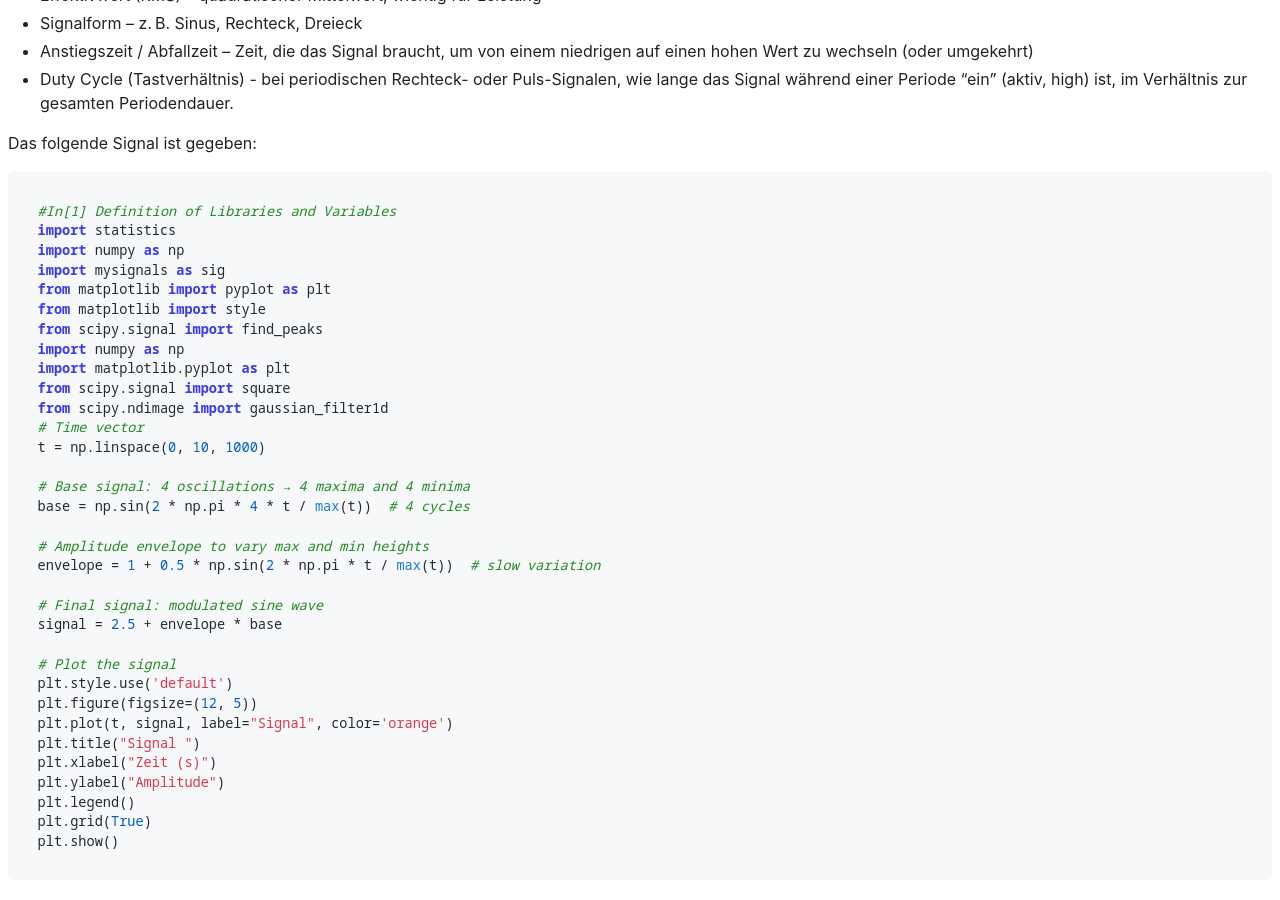
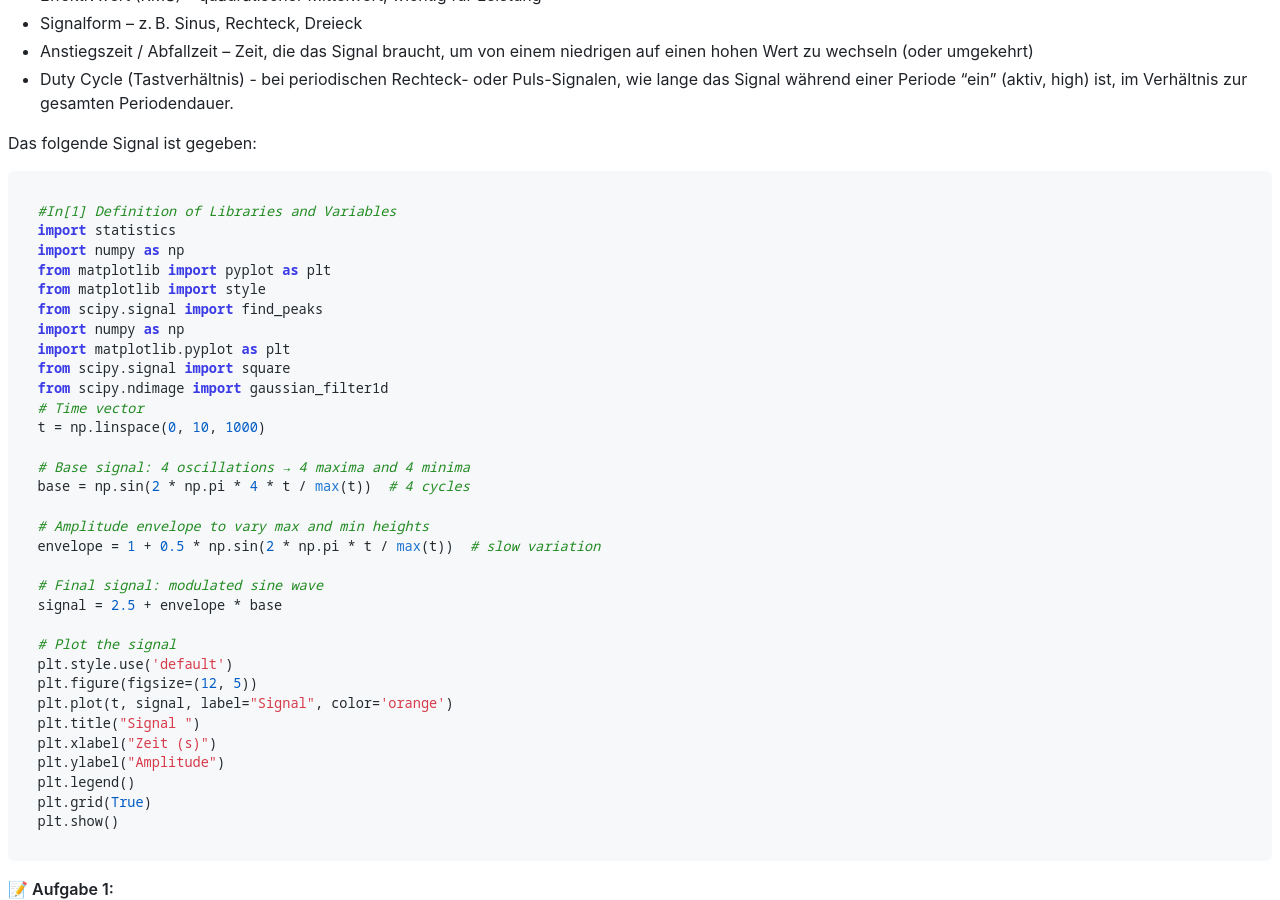
Before and after one commit to MoriRasc/bioSignalVerarbeitung, a Jekyll site: the page built from lessons/03_11_Asynchron_meanVarianzStandardabkweichung.md, in a window 1280 px wide and 900 px high, scrolled down 1777 px. Built offline with Jekyll 4.4.1, drawn with Linux system fonts in a browser that asks for light colours; nearby versions of some CDN libraries; our own code applies the rules of GitHub Pages for plain Markdown files.

Commit message:
removed the import from mysignals as it is not applicable

```diff
--- a/lessons/03_11_Asynchron_meanVarianzStandardabkweichung.md
+++ b/lessons/03_11_Asynchron_meanVarianzStandardabkweichung.md
@@ -36,7 +36,6 @@ Das folgende Signal ist gegeben:
 #In[1] Definition of Libraries and Variables
 import statistics
 import numpy as np
-import mysignals as sig
 from matplotlib import pyplot as plt
 from matplotlib import style
 from scipy.signal import find_peaks
```
